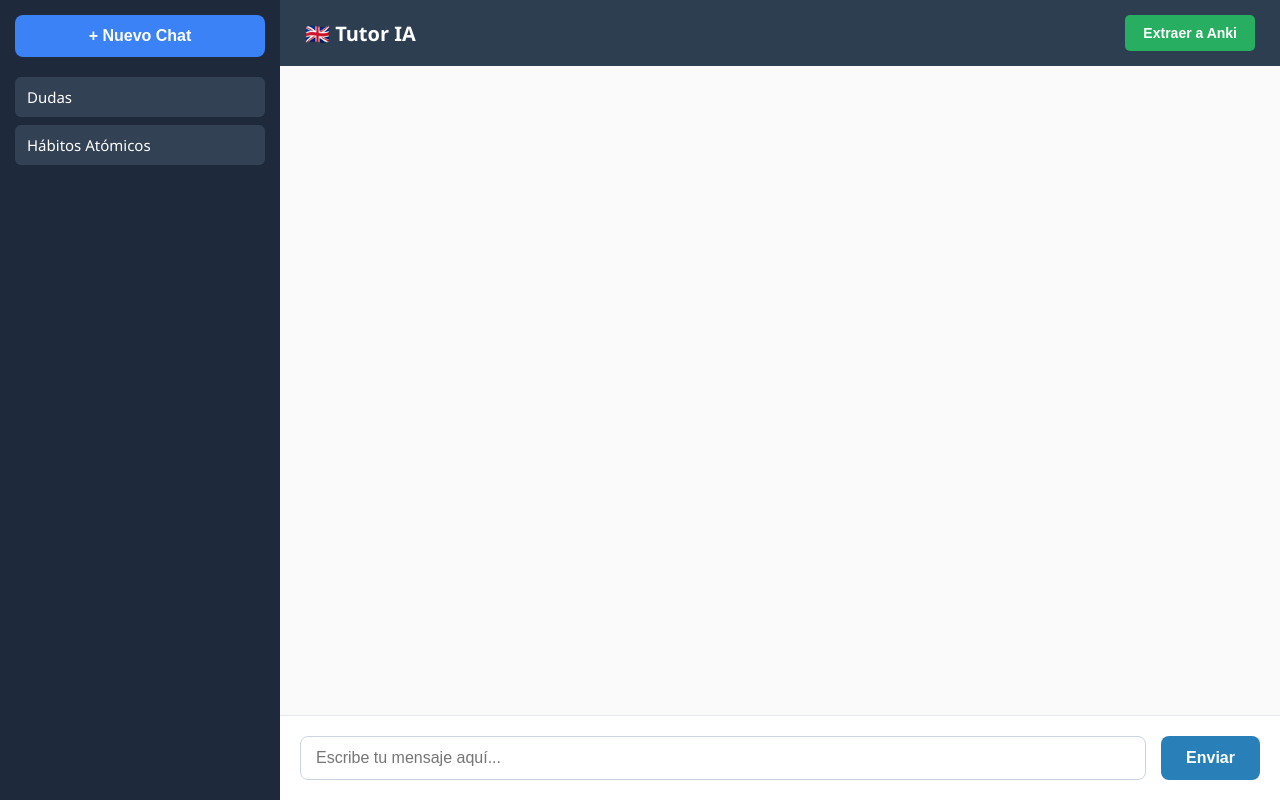
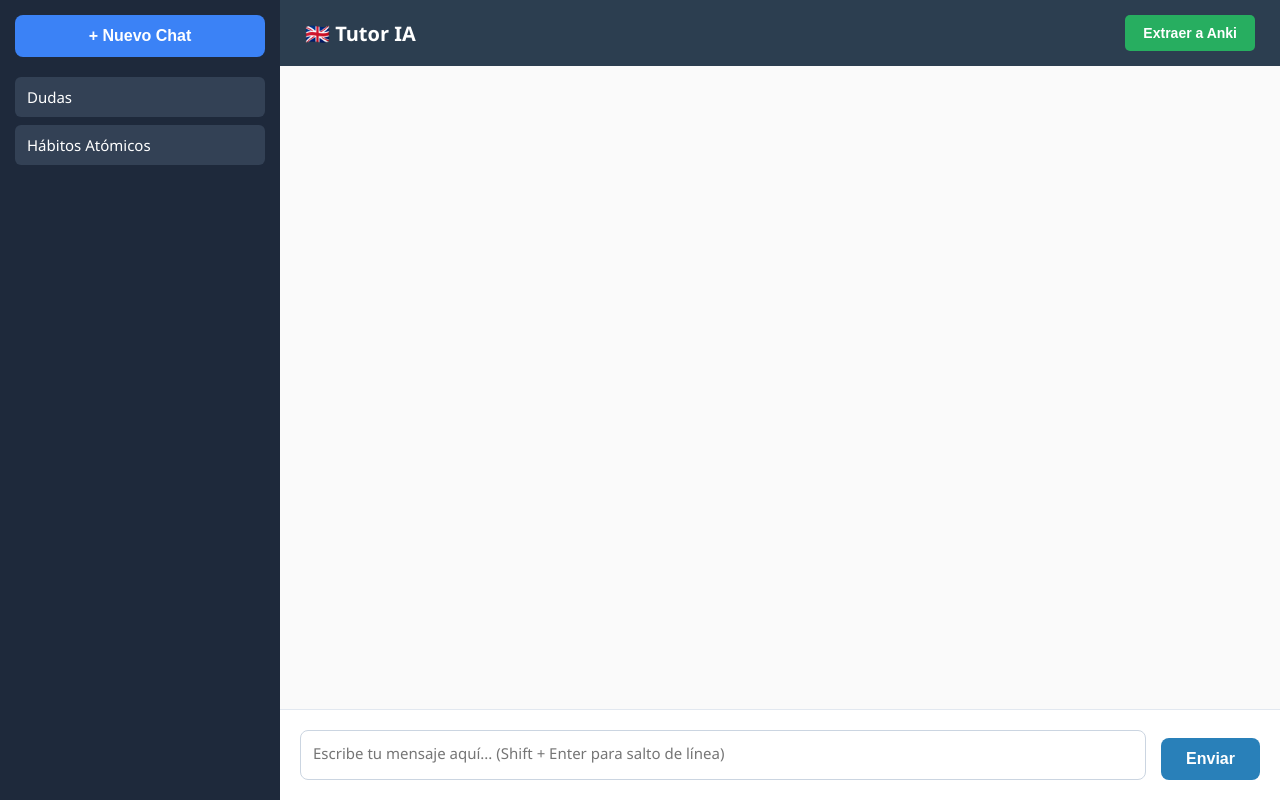
Before and after one commit to BenjaAle/FlashCardsAnki, a FastAPI app: page / in a window 1280 px wide. Run offline with FastAPI, Linux system fonts and the light colour scheme; data comes from the database, SQL or seed files in the repository; both versions use the stored data as it was after the commit.

Commit message:
Chat que se agranda con texto largo. Correccion de errores

```diff
--- a/static/script.js
+++ b/static/script.js
@@ -15,7 +15,11 @@ function formatearMarkdown(texto) {
     .replace(/</g, "&lt;")
     .replace(/>/g, "&gt;");
 
-  // 🌟 NUEVO: Enseñar a leer los títulos de Markdown (H1, H2, H3)
+  // 🌟 Enseñar a leer TODOS los títulos de Markdown (H1 hasta H6)
+  // Es importante ir del más grande (######) al más chico (#)
+  html = html.replace(/^###### (.*$)/gim, "<h6>$1</h6>");
+  html = html.replace(/^##### (.*$)/gim, "<h5>$1</h5>");
+  html = html.replace(/^#### (.*$)/gim, "<h4>$1</h4>");
   html = html.replace(/^### (.*$)/gim, "<h3>$1</h3>");
   html = html.replace(/^## (.*$)/gim, "<h2>$1</h2>");
   html = html.replace(/^# (.*$)/gim, "<h1>$1</h1>");
@@ -26,6 +30,9 @@ function formatearMarkdown(texto) {
   html = html.replace(/\n/g, "<br>");
 
   // Limpieza visual: Quita los saltos de línea extra debajo de los títulos
+  html = html.replace(/<\/h6><br>/g, "</h6>");
+  html = html.replace(/<\/h5><br>/g, "</h5>");
+  html = html.replace(/<\/h4><br>/g, "</h4>");
   html = html.replace(/<\/h3><br>/g, "</h3>");
   html = html.replace(/<\/h2><br>/g, "</h2>");
   html = html.replace(/<\/h1><br>/g, "</h1>");
@@ -211,6 +218,7 @@ async function sendMessage() {
   chatBox.appendChild(userMsg);
 
   userInput.value = "";
+  userInput.style.height = "auto"; // 👈 ¡LÍNEA NUEVA! Restaura el tamaño de la caja
   chatBox.scrollTop = chatBox.scrollHeight;
 
   const botMsg = document.createElement("div");
@@ -235,8 +243,19 @@ async function sendMessage() {
 }
 
 btnSend.addEventListener("click", sendMessage);
-userInput.addEventListener("keypress", (e) => {
-  if (e.key === "Enter") sendMessage();
+
+// Enviar con Enter, salto de línea con Shift + Enter
+userInput.addEventListener("keydown", (e) => {
+  if (e.key === "Enter" && !e.shiftKey) {
+    e.preventDefault(); // Evita que se dibuje un salto de línea accidental
+    sendMessage();
+  }
+});
+
+// Autoajustar la altura de la caja mientras el usuario escribe o pega texto
+userInput.addEventListener("input", function () {
+  this.style.height = "auto"; // Resetea la altura para calcular bien
+  this.style.height = this.scrollHeight + "px"; // Expande según el contenido
 });
 
 // Capturamos los nuevos elementos del modal
--- a/static/style.css
+++ b/static/style.css
@@ -169,12 +169,32 @@ body {
   align-self: flex-end;
   border-bottom-right-radius: 0;
 }
-
+/* Contenedor del área de escritura */
 .input-area {
   display: flex;
+  align-items: flex-end; /* Ancla el botón Enviar a la parte de abajo */
   padding: 20px;
-  background: white;
+  background-color: #ffffff;
   border-top: 1px solid #e2e8f0;
+}
+.input-area textarea {
+  flex: 1;
+  padding: 12px;
+  border: 1px solid #cbd5e1;
+  border-radius: 8px;
+  font-size: 15px;
+  font-family: inherit;
+  resize: none; /* Evita que el usuario la redimensione manualmente */
+  overflow-y: auto; /* Agrega scroll solo si supera la altura máxima */
+  max-height: 150px; /* Altura máxima antes de usar scroll */
+  min-height: 24px;
+  line-height: 1.4;
+  outline: none;
+  transition: border-color 0.2s;
+}
+
+.input-area textarea:focus {
+  border-color: #3b82f6;
 }
 input {
   flex: 1;
--- a/templates/index.html
+++ b/templates/index.html
@@ -77,12 +77,11 @@
         <div class="chat-box" id="chat-box"></div>
 
         <div class="input-area">
-          <input
-            type="text"
+          <textarea
             id="user-input"
-            placeholder="Escribe tu mensaje aquí..."
-            autocomplete="off"
-          />
+            placeholder="Escribe tu mensaje aquí... (Shift + Enter para salto de línea)"
+            rows="1"
+          ></textarea>
           <button class="send-btn" id="btn-send">Enviar</button>
         </div>
       </div>
```
Also changed, not shown: tutor.db.
